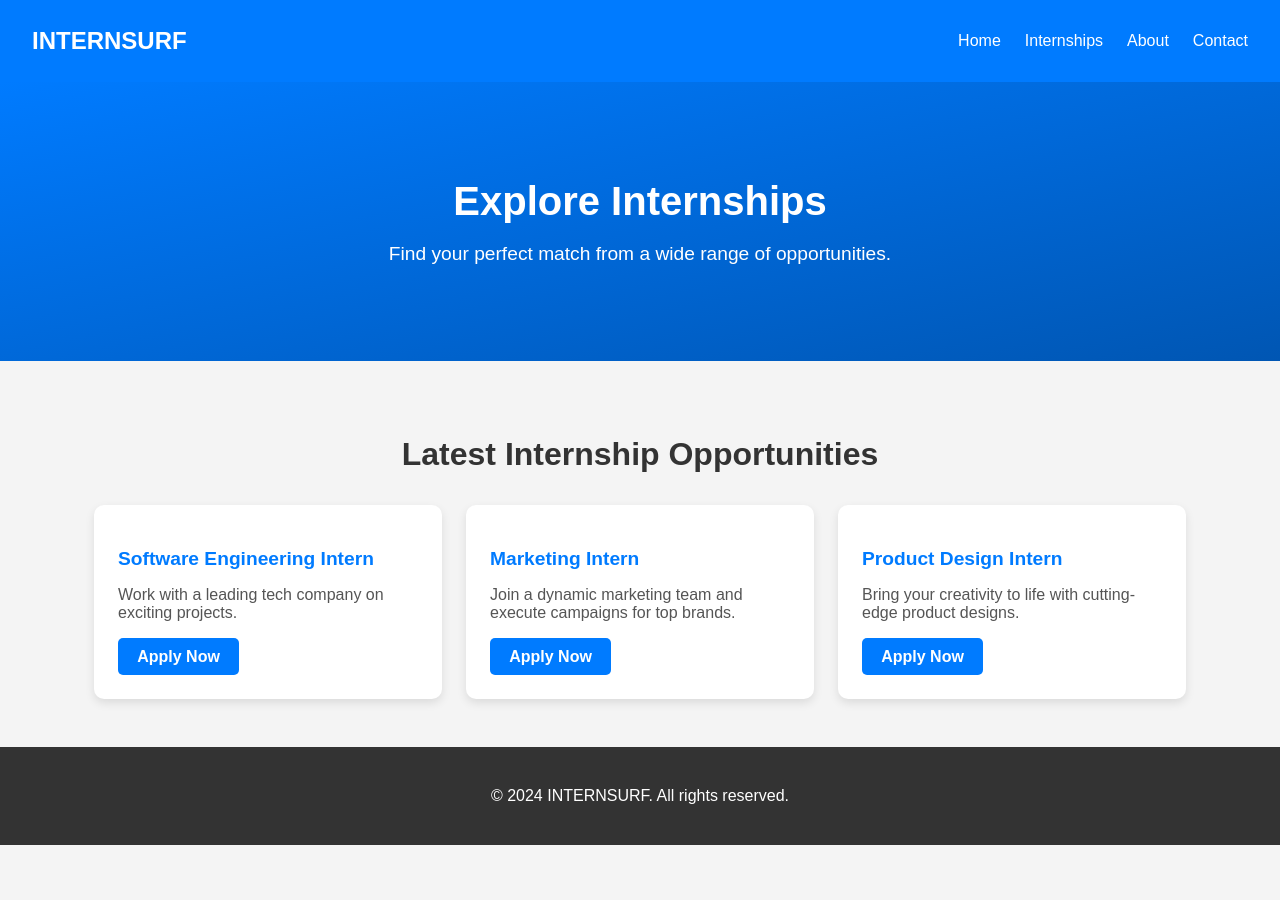
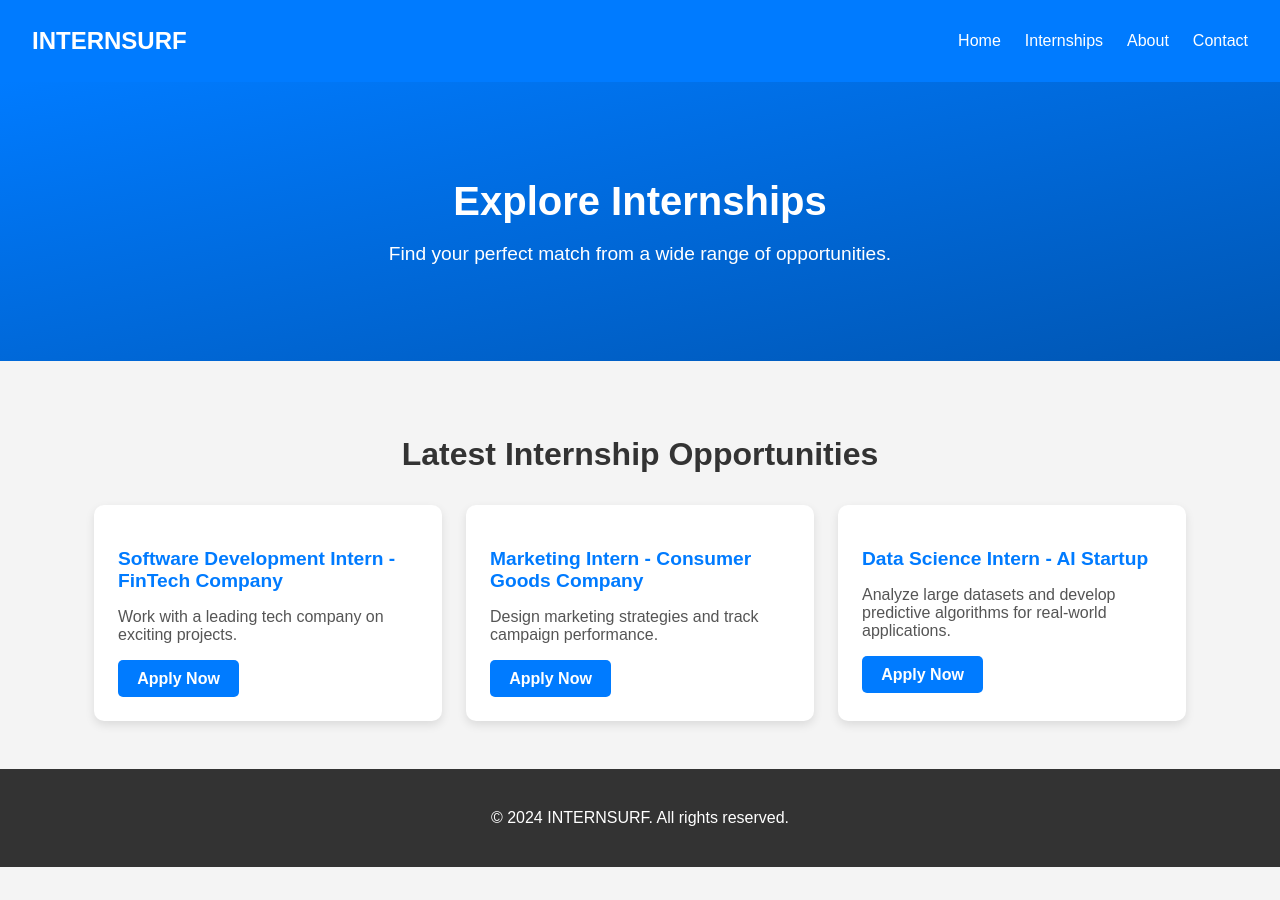
Before and after one commit to thebenjii/sitetest.github.io, a Jekyll site: the page home.html, which Jekyll copies as it is, in a window 1280 px wide. Built offline with Jekyll 4.4.1, drawn with Linux system fonts in a browser that asks for light colours.

Commit message:
Update home.html

```diff
--- a/home.html
+++ b/home.html
@@ -131,19 +131,19 @@
     <h2>Latest Internship Opportunities</h2>
     <div class="cards">
       <div class="card">
-        <h3>Software Engineering Intern</h3>
+        <h3>Software Development Intern - FinTech Company</h3>
         <p>Work with a leading tech company on exciting projects.</p>
-        <a href="https://example.com/software-engineering-job" class="apply-btn">Apply Now</a>
+        <a href="apply.html?title=Software%20Development%20Intern" class="apply-btn">Apply Now</a>
       </div>
       <div class="card">
-        <h3>Marketing Intern</h3>
-        <p>Join a dynamic marketing team and execute campaigns for top brands.</p>
-        <a href="https://example.com/marketing-job" class="apply-btn">Apply Now</a>
+        <h3>Marketing Intern - Consumer Goods Company</h3>
+        <p>Design marketing strategies and track campaign performance.</p>
+        <a href="apply.html?title=Marketing%20Intern" class="apply-btn">Apply Now</a>
       </div>
       <div class="card">
-        <h3>Product Design Intern</h3>
-        <p>Bring your creativity to life with cutting-edge product designs.</p>
-        <a href="https://example.com/product-design-job" class="apply-btn">Apply Now</a>
+        <h3>Data Science Intern - AI Startup</h3>
+        <p>Analyze large datasets and develop predictive algorithms for real-world applications.</p>
+        <a href="apply.html?title=Data%20Science%20Intern" class="apply-btn">Apply Now</a>
       </div>
     </div>
   </section>
```
